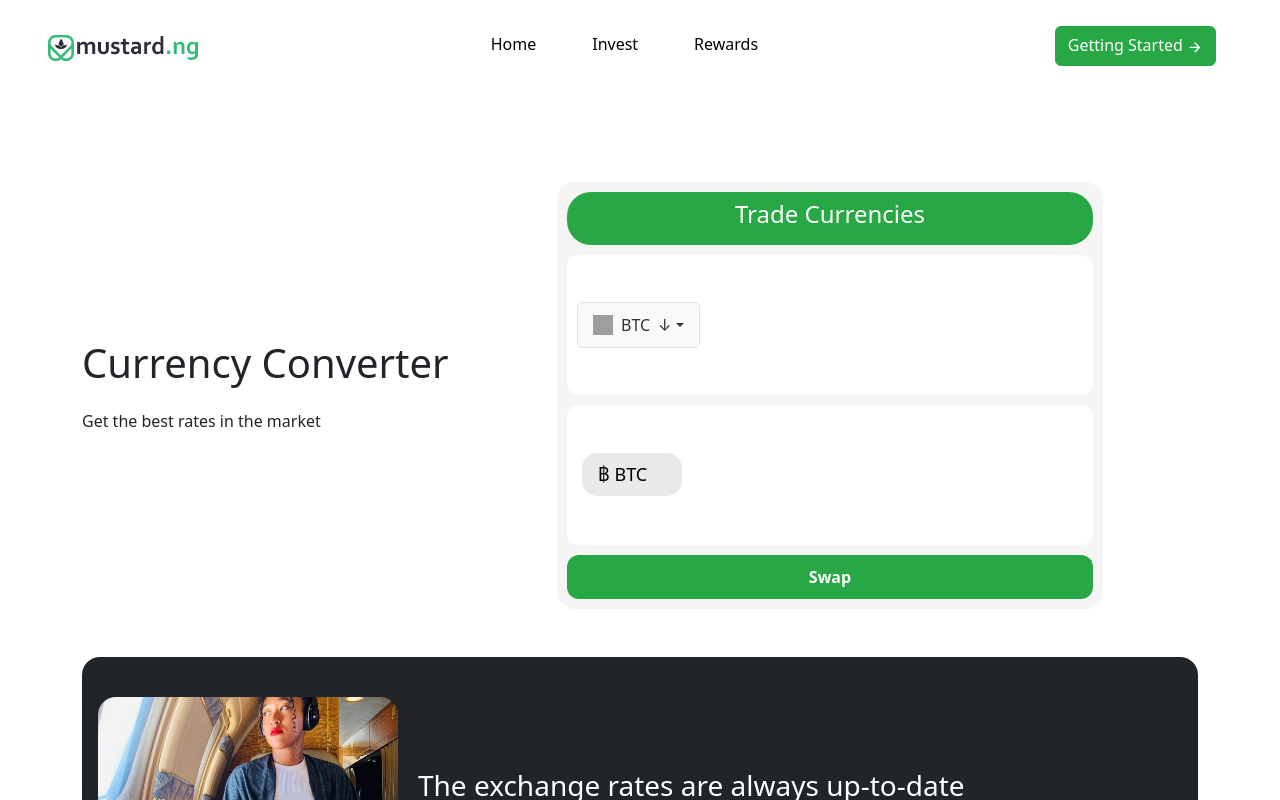
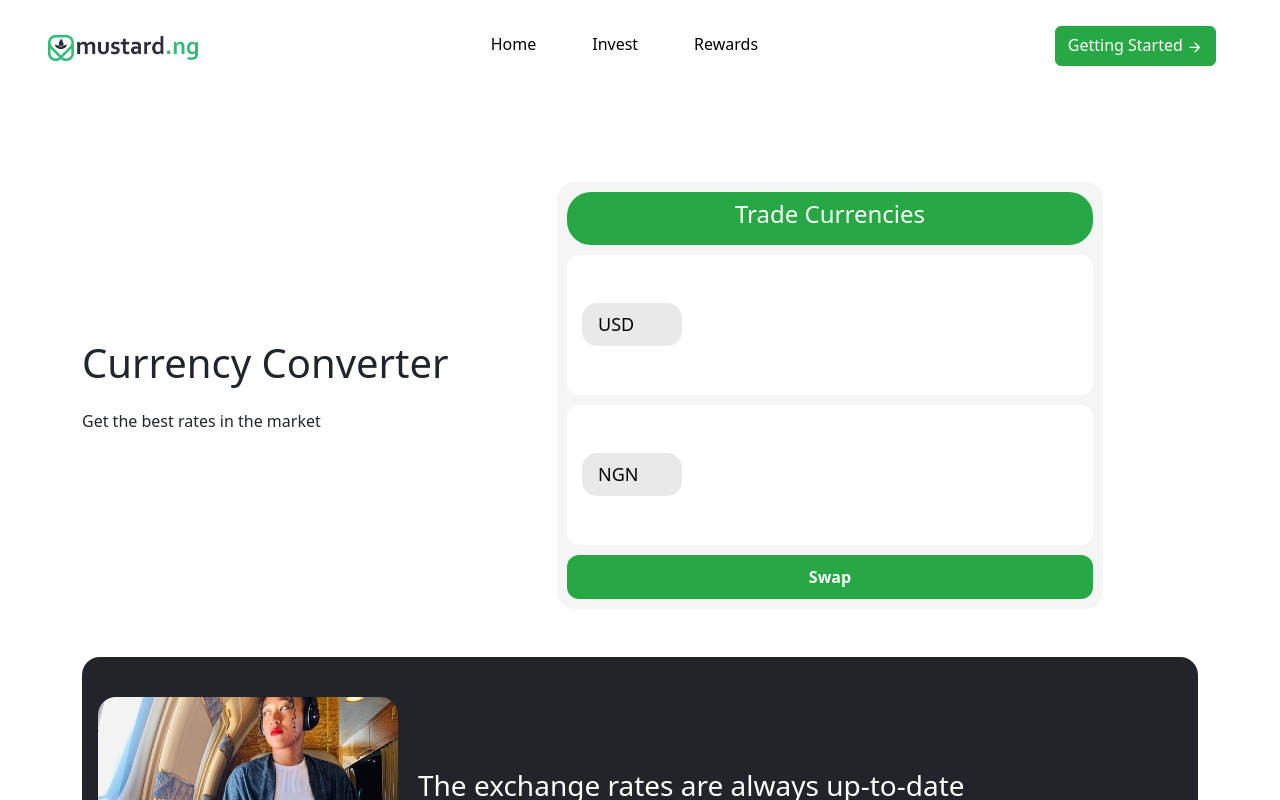
Before and after one commit to MasterIfeanyi/react-stocks-interview, a React (Create React App) app: page / in a window 1280 px wide. Shown: the top 800 px of the page. Built offline with nearby package versions, Linux system fonts and the light colour scheme; grey boxes are pictures that could not be loaded.

Commit message:
fix symbol in select tag

```diff
--- a/src/components/CurrencyConverter/MarketWatch.css
+++ b/src/components/CurrencyConverter/MarketWatch.css
@@ -150,7 +150,7 @@ select.select-tag:focus{
     cursor: pointer;
     place-self: center;
     margin: auto 5px;
-    min-width: 100px;
+    width: 100px;
     font-size: 18px;
     border: none;
     outline: none;
@@ -178,7 +178,7 @@ select img {
     font-size: 18px;
     background-color: #7c7c7c2b;
     background-color: #fff;
-    width: 100px;
+    width: 100%;
     border: 1px solid #dee2e6;
 }
 
--- a/src/components/CurrencyConverter/MarketWatch.jsx
+++ b/src/components/CurrencyConverter/MarketWatch.jsx
@@ -10,9 +10,18 @@ import "./MarketWatch.css"
 const MarketWatch = () => {
 
 
-    const currencyArray = ["AUDCAD", "EURGBP", "NGNUSD", "EURUSD", "GBPUSD"]
+    // const currencyArray = ["AUDCAD", "EURGBP", "NGNUSD", "EURUSD", "GBPUSD"]
 
     const timerId = useRef();
+
+
+    const currencyArray = [
+        { symbol: "USD", img:"bitcoin.jpg" },
+        { symbol: "JPY", img:"bitcoin.jpg" },
+        { symbol: "NGN", img:"bitcoin.jpg" },
+        { symbol: "GBP", img:"bitcoin.jpg" },
+        { symbol: "EUR", img:"bitcoin.jpg" }
+    ]
 
 
 
@@ -77,39 +86,35 @@ const MarketWatch = () => {
 
                             <div className="currency__converter">
                                 <div class="dropdown">
-                                    <button class="dropdown-toggle">
+                                    {/* <button class="dropdown-toggle">
                                         <img src="bitcoin_logo.png" alt="BTC" /> <span class="selected-currency" >BTC</span> <span class="arrow-down">&darr;</span>
-                                    </button>
-                                    <div class="dropdown-menu">
-                                        <a href="#" data-currency="BTC"><img src="bitcoin_logo.png" alt="BTC" /> BTC</a>
+                                    </button> */}
+                                    <select className="select-tag">
+                                        <option value="USD" selected>USD</option>
 
-
-                                        <a href="#" data-currency="ETH"><img src="ethereum_logo.png" alt="ETH"/> ETH</a>
-
-
-                                        <a href="#" data-currency="USDT"><img src="tether_logo.png" alt="USDT" /> USDT</a>
-
-                                        <a href="#" data-currency="NGN"><img src="nigeria_flag.png" alt="NGN"/> NGN</a>
-                                    </div>
+                                        {currencyArray
+                                            .filter((currency) => currency.symbol !== "USD") // Exclude USD from the array
+                                            .map((currency, i) => (
+                                                <option key={i} value={currency.symbol} data-icon={currency.img}>
+                                                <span className="option-icon">{currency.symbol}</span>
+                                            </option>
+                                        ))}
+                                    </select>
                                 </div>
                             </div>
 
                             <div className="currency__converter">
                                 <div className="dropdown">
                                     <select className="select-tag">
-                                        <option value="btc">
-                                            <span class="option-icon btc-icon">฿</span> BTC
-                                        </option>
+                                        <option value="" selected>NGN</option>
 
-                                        <option value="ngn" data-icon="./images/nigeria_flag.webp">
-                                            NGN
-                                        </option>
-                                        <option value="eth">
-                                            <span class="option-icon eth-icon">E</span> ETH
-                                        </option>
-                                        <option value="usdt">
-                                            <span class="option-icon usdt-icon">T</span> USDT
-                                        </option>
+                                        {currencyArray
+                                            .filter((currency) => currency.symbol !== "NGN") // Exclude NGN from the array
+                                            .map((currency, i) => (
+                                                <option key={i} value={currency.symbol} data-icon={currency.img}>
+                                                    <span className="option-icon">{currency.symbol}</span>
+                                                </option>
+                                            ))}
                                     </select>
                                 </div>
                             </div>
```
